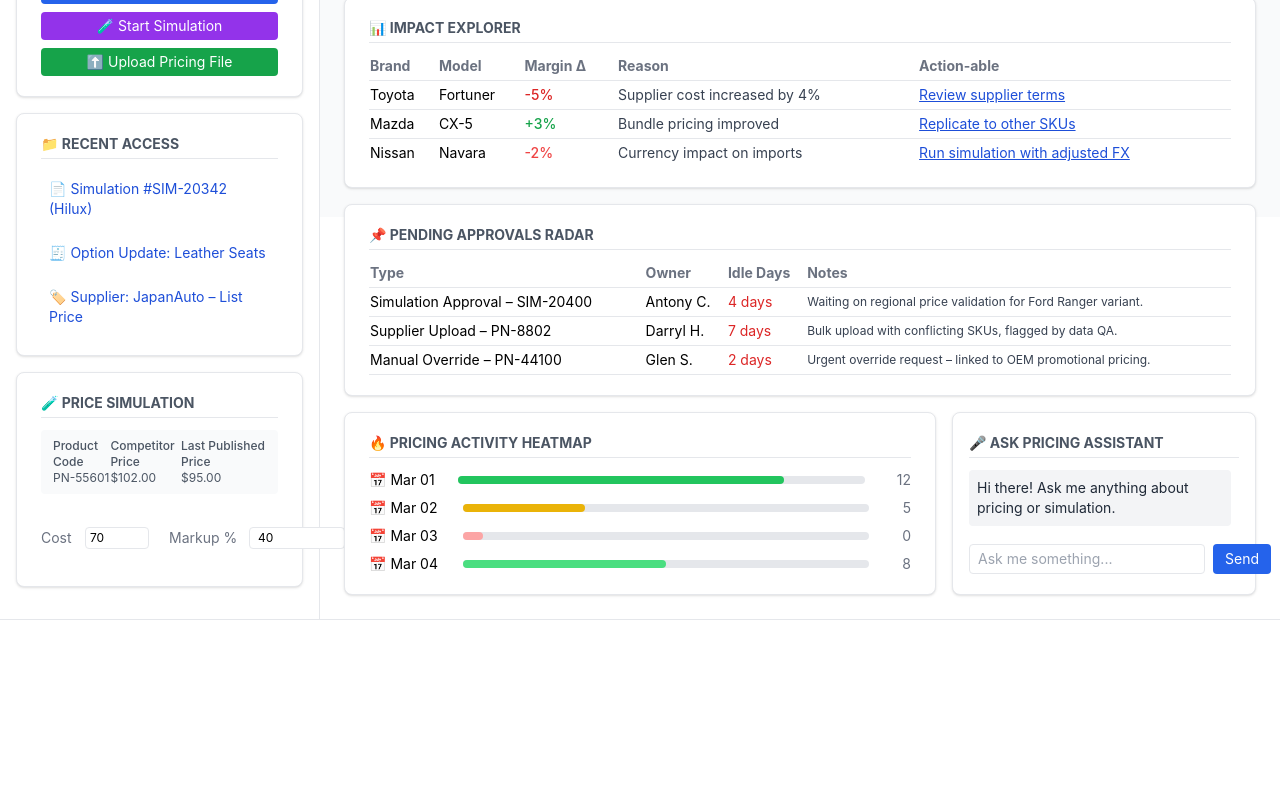
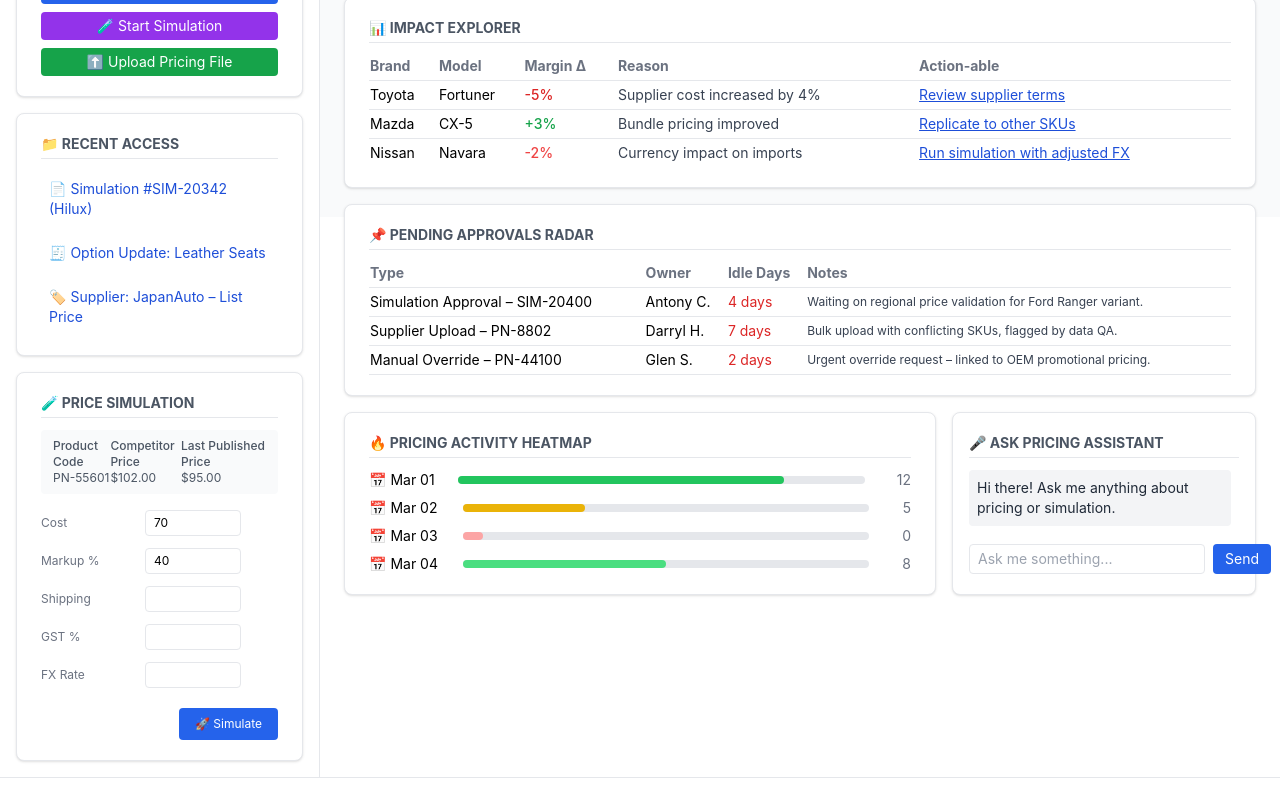
Before and after one commit to bobbyboruah/inventory-landing-page, a React (Create React App) app: page / in a window 1280 px wide. Shown: the part 583-1383 px from the top of the page. Before the commit the page ends 1251 px from the top, so only its background shows below. Built offline with nearby package versions, Linux system fonts and the light colour scheme.

Commit message:
💡 Enhanced Price Simulation panel with new inputs, validation & layout

```diff
--- a/src/components/PricingLandingPage.js
+++ b/src/components/PricingLandingPage.js
@@ -11,6 +11,10 @@ export default function PricingLandingPage() {
   const [simResult, setSimResult] = useState(null);
   const [searchInput, setSearchInput] = useState("");
   const [chatInput, setChatInput] = useState("");
+  const [shipping, setShipping] = useState("");
+  const [gst, setGst] = useState("");
+  const [fxRate, setFxRate] = useState("");
+
   const [chatHistory, setChatHistory] = useState([
   { sender: "bot", message: "Hi there! Ask me anything about pricing or simulation." }
 ]);
@@ -218,7 +222,7 @@ export default function PricingLandingPage() {
 </ul>
 
 </div>
-{/* Simulation Test Drive */}
+{/* 🔧 Price Simulation Card */}
 <div className="bg-white border rounded-lg shadow px-6 py-5">
   <h2 className="text-sm font-bold text-gray-600 uppercase mb-3 border-b pb-1">
     🧪 Price Simulation
@@ -240,56 +244,121 @@ export default function PricingLandingPage() {
     </div>
   </div>
 
-  {/* Editable Fields */}
-  <div className="flex items-center space-x-5">
-  {/* Cost Field */}
-  <div className="flex items-center space-x-1">
-    <label className="text-gray-500 w-10">Cost</label>
+  {/* Editable Fields with Validation */}
+  <div className="space-y-3 text-xs">
+    <div className="flex items-center space-x-2">
+      <label className="w-24 text-gray-500">Cost</label>
       <input
         type="number"
         value={simCost}
-      onChange={(e) => setSimCost(e.target.value)}
-      className="w-16 border rounded px-1 py-0.5 text-xs"
+        onChange={(e) => {
+          const val = e.target.value;
+          if (!isNaN(val) && val >= 0) setSimCost(val);
+        }}
+        className="w-24 border rounded px-2 py-1"
       />
     </div>
 
-  {/* Markup Field */}
-  <div className="flex items-center space-x-0.1">
-    <label className="text-gray-500 w-20">Markup %</label>
+    <div className="flex items-center space-x-2">
+      <label className="w-24 text-gray-500">Markup %</label>
       <input
         type="number"
         value={simMarkup}
-      onChange={(e) => setSimMarkup(e.target.value)}
-      className="w-24 border rounded px-2 py-0.5 text-xs"
+        onChange={(e) => {
+          const val = e.target.value;
+          if (!isNaN(val) && val >= 0 && val <= 100) setSimMarkup(val);
+        }}
+        className="w-24 border rounded px-2 py-1"
+      />
+    </div>
+
+    <div className="flex items-center space-x-2">
+      <label className="w-24 text-gray-500">Shipping</label>
+      <input
+        type="number"
+        value={shipping}
+        onChange={(e) => {
+          const val = e.target.value;
+          if (!isNaN(val) && val >= 0) setShipping(val);
+        }}
+        className="w-24 border rounded px-2 py-1"
+      />
+    </div>
+
+    <div className="flex items-center space-x-2">
+      <label className="w-24 text-gray-500">GST %</label>
+      <input
+        type="number"
+        value={gst}
+        onChange={(e) => {
+          const val = e.target.value;
+          if (!isNaN(val) && val >= 0 && val <= 100) setGst(val);
+        }}
+        className="w-24 border rounded px-2 py-1"
+      />
+    </div>
+
+    <div className="flex items-center space-x-2">
+      <label className="w-24 text-gray-500">FX Rate</label>
+      <input
+        type="number"
+        value={fxRate}
+        onChange={(e) => {
+          const val = e.target.value;
+          if (!isNaN(val) && val > 0) setFxRate(val);
+        }}
+        className="w-24 border rounded px-2 py-1"
       />
     </div>
 
     {/* Simulate Button */}
-  <div className="ml-auto">
+    <div className="flex justify-end pt-2">
       <button
         onClick={() => {
           const costNum = parseFloat(simCost);
           const markupNum = parseFloat(simMarkup);
-        const price = costNum * (1 + markupNum / 100);
-        const margin = ((price - costNum) / price) * 100;
-        const result = `Simulated Price: $${price.toFixed(2)}, Margin: ${margin.toFixed(1)}%`;
+          const shippingNum = parseFloat(shipping);
+          const gstNum = parseFloat(gst);
+          const fxNum = parseFloat(fxRate);
+
+          if (
+            isNaN(costNum) ||
+            isNaN(markupNum) ||
+            isNaN(shippingNum) ||
+            isNaN(gstNum) ||
+            isNaN(fxNum)
+          ) {
+            setSimResult("⚠️ Please enter all valid numeric inputs.");
+            return;
+          }
+
+          const baseCost = (costNum + shippingNum) * fxNum;
+          const priceExGST = baseCost * (1 + markupNum / 100);
+          const gstAmount = priceExGST * (gstNum / 100);
+          const finalPrice = priceExGST + gstAmount;
+          const margin = ((finalPrice - baseCost) / finalPrice) * 100;
+
+          const result = `💡 Simulated Price: $${finalPrice.toFixed(2)} | Margin: ${margin.toFixed(
+            1
+          )}%`;
           setSimResult(result);
         }}
-      className="bg-blue-600 text-white px-4 py-2 rounded hover:bg-blue-700 text-sm"
+        className="bg-blue-600 text-white px-4 py-2 rounded hover:bg-blue-700 text-xs"
       >
         🚀 Simulate
       </button>
     </div>
-</div>
 
     {/* Result Display */}
     {simResult && (
-  <div className="mt-4 bg-blue-50 text-blue-800 p-2 rounded text-xs">
+      <div className="mt-3 bg-blue-50 text-blue-800 p-2 rounded text-xs">
         {simResult}
       </div>
     )}
+  </div>
+</div>
 
-  </div>
+
 {/* add Simulation Price*/}
 
         </aside>
```
Lines whose indentation alone changed are shown as unchanged.
